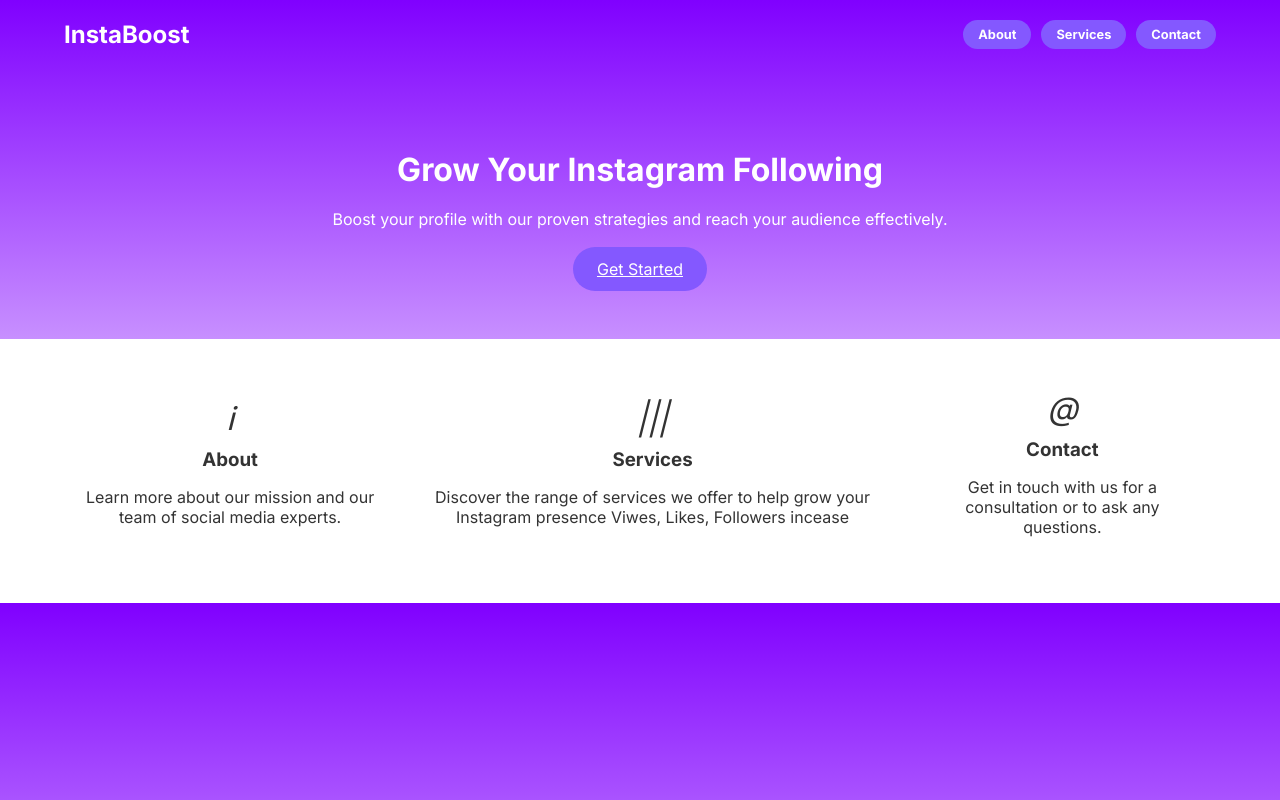
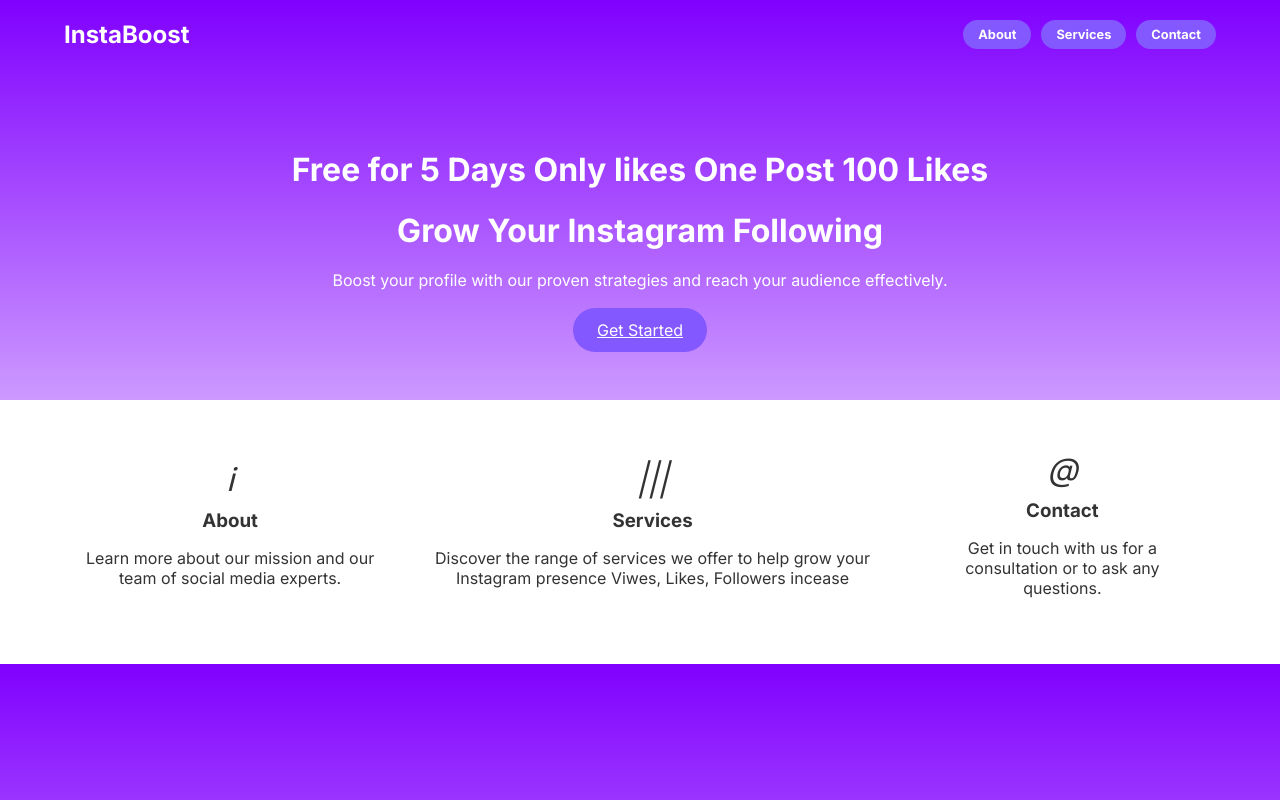
Before and after one commit to code-with-abhi-i5/Insta-Boost, a plain HTML site: page index.html in a window 1280 px wide. Drawn offline with Linux system fonts and the light colour scheme.

Commit message:
Update index.html

```diff
--- a/index.html
+++ b/index.html
@@ -15,7 +15,9 @@
       <a href="contact.html">Contact</a>
     </nav>
   </header>
+
   <div class="hero">
+    <H1>Free for 5 Days Only likes One Post 100 Likes</H1>
     <h1>Grow Your Instagram Following</h1>
     <p>Boost your profile with our proven strategies and reach your audience effectively.</p>
     <a href="services.html">Get Started</a>
```
